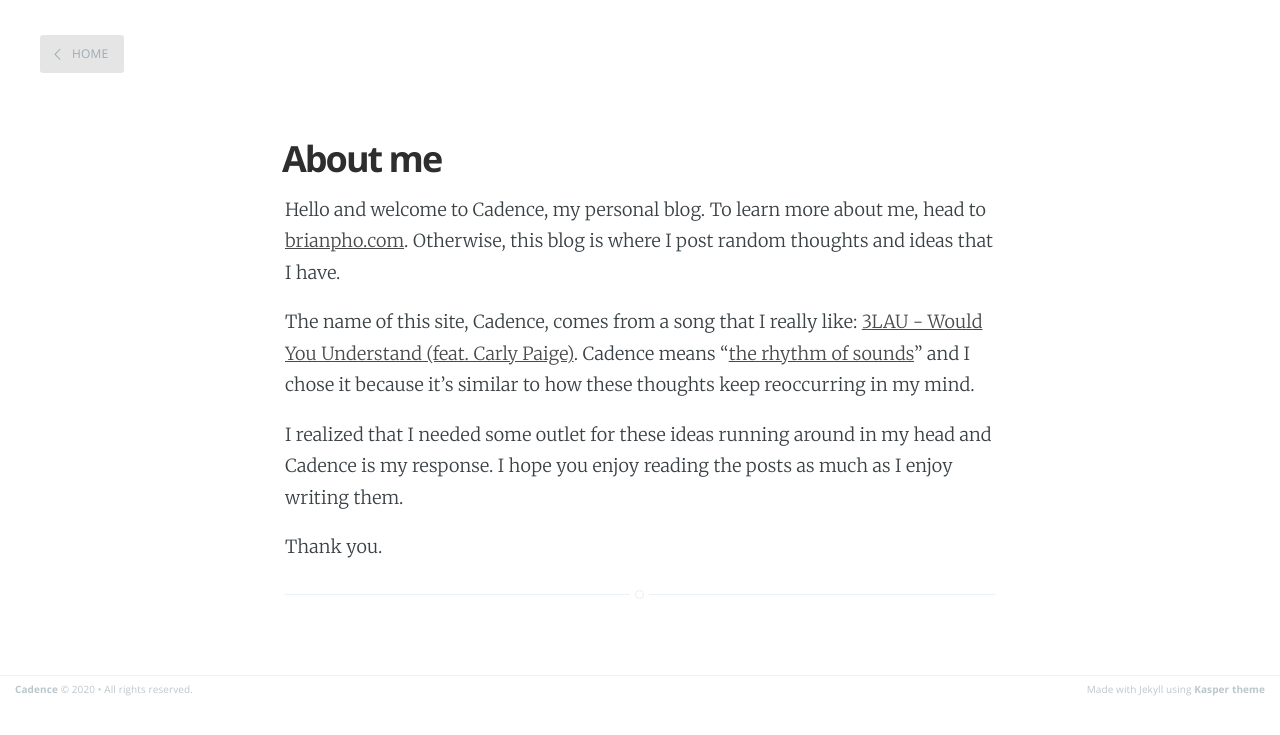
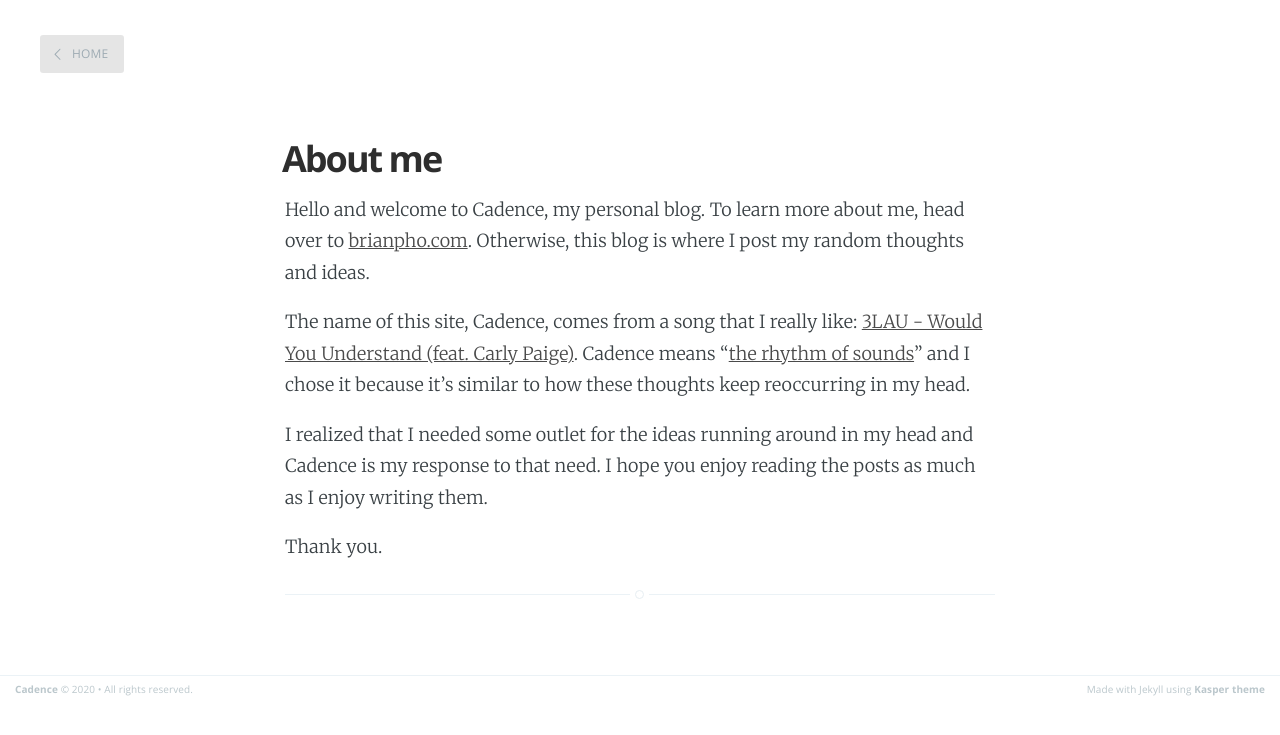
Before and after one commit to Brian-Pho/Cadence, a Jekyll site: the page built from about.md, in a window 1280 px wide. Shown: the top 735 px of the page. Built offline with Jekyll 4.4.1, drawn with Linux system fonts in a browser that asks for light colours.

```diff
--- a/about.md
+++ b/about.md
@@ -3,10 +3,10 @@ layout: page
 title: About me
 ---
 
-Hello and welcome to Cadence, my personal blog. To learn more about me, head to [brianpho.com](https://brianpho.com). Otherwise, this blog is where I post random thoughts and ideas that I have.
+Hello and welcome to Cadence, my personal blog. To learn more about me, head over to [brianpho.com](https://brianpho.com). Otherwise, this blog is where I post my random thoughts and ideas.
 
-The name of this site, Cadence, comes from a song that I really like: [3LAU - Would You Understand (feat. Carly Paige)](https://www.youtube.com/watch?v=7DzJDoVcCpU). Cadence means "[the rhythm of sounds](https://www.vocabulary.com/dictionary/cadence)" and I chose it because it's similar to how these thoughts keep reoccurring in my mind.
+The name of this site, Cadence, comes from a song that I really like: [3LAU - Would You Understand (feat. Carly Paige)](https://www.youtube.com/watch?v=7DzJDoVcCpU). Cadence means "[the rhythm of sounds](https://www.vocabulary.com/dictionary/cadence)" and I chose it because it's similar to how these thoughts keep reoccurring in my head.
 
-I realized that I needed some outlet for these ideas running around in my head and Cadence is my response. I hope you enjoy reading the posts as much as I enjoy writing them.
+I realized that I needed some outlet for the ideas running around in my head and Cadence is my response to that need. I hope you enjoy reading the posts as much as I enjoy writing them.
 
 Thank you.
```
Also changed, not shown: _posts/2019-5-9-my-quest-for-artificial-intelligence.md (+42 -4 lines), README.md.
